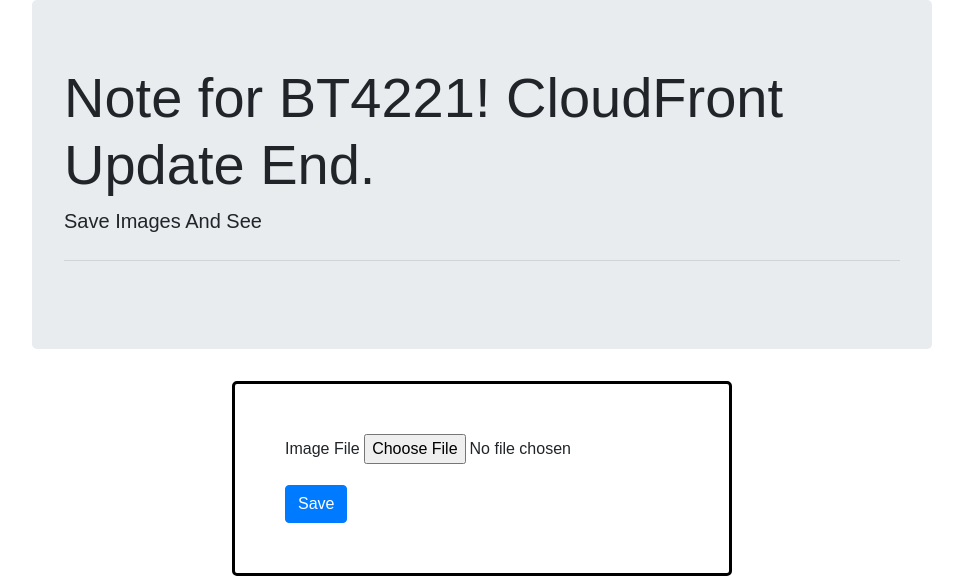
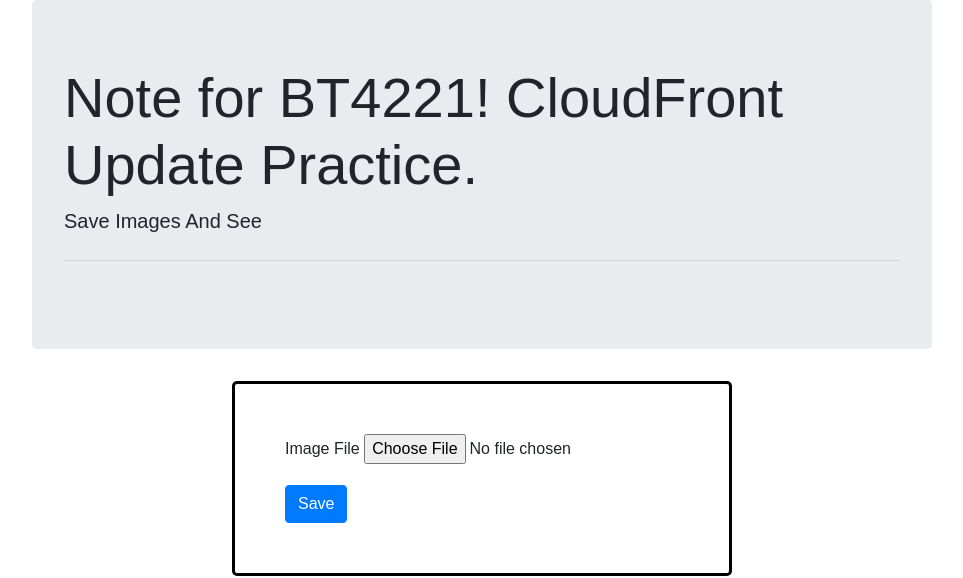
Before and after one commit to jaredtin98/my_front, a plain HTML site: page index.html in a window 1280 px wide. Shown: the top 578 px of the page, without its empty margins (158-1121 px from the left). Drawn offline with nearby package versions, Linux system fonts and the light colour scheme; a web font is replaced by a local one.

Commit message:
BT4221 practice

```diff
--- a/index.html
+++ b/index.html
@@ -68,7 +68,7 @@
 <body>
 <div class="wrap">
     <div class="jumbotron">
-        <h1 class="display-4"> Note for BT4221! CloudFront Update End.</h1>
+        <h1 class="display-4"> Note for BT4221! CloudFront Update Practice.</h1>
         <p class="lead">Save Images And See</p>
         <hr class="my-4">
     </div>
```
